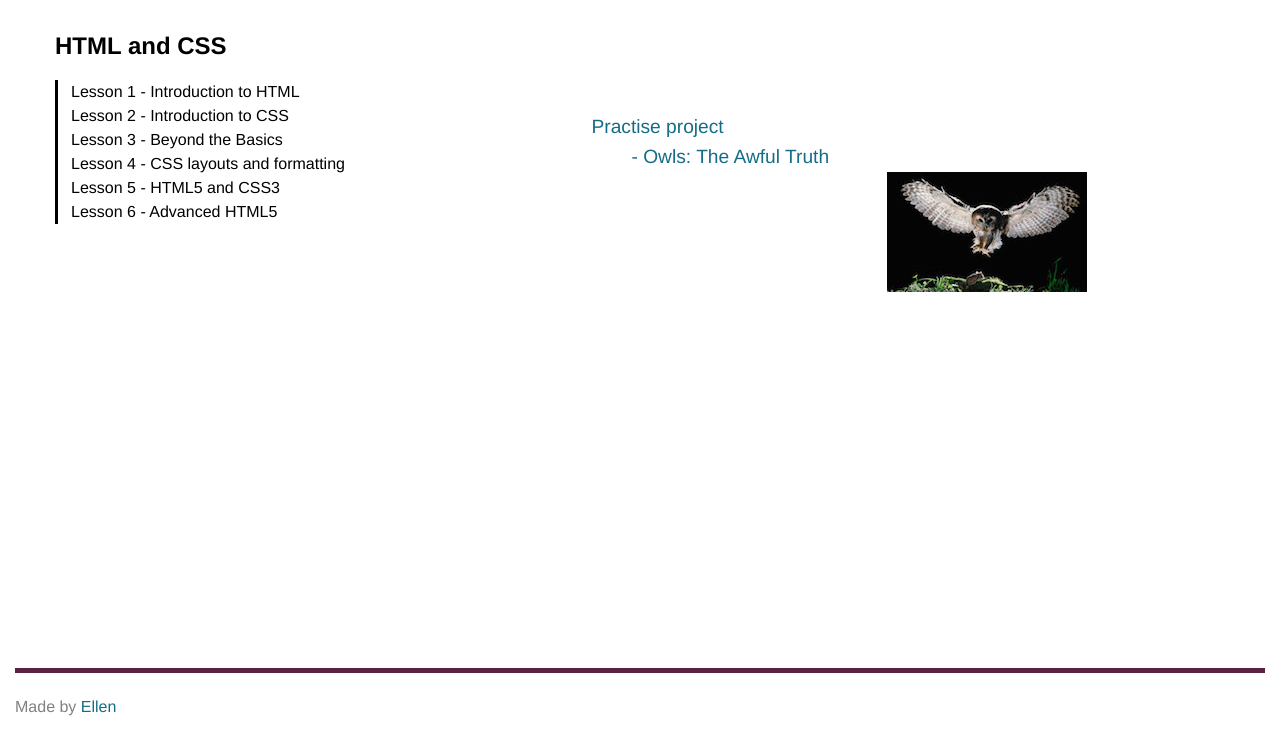
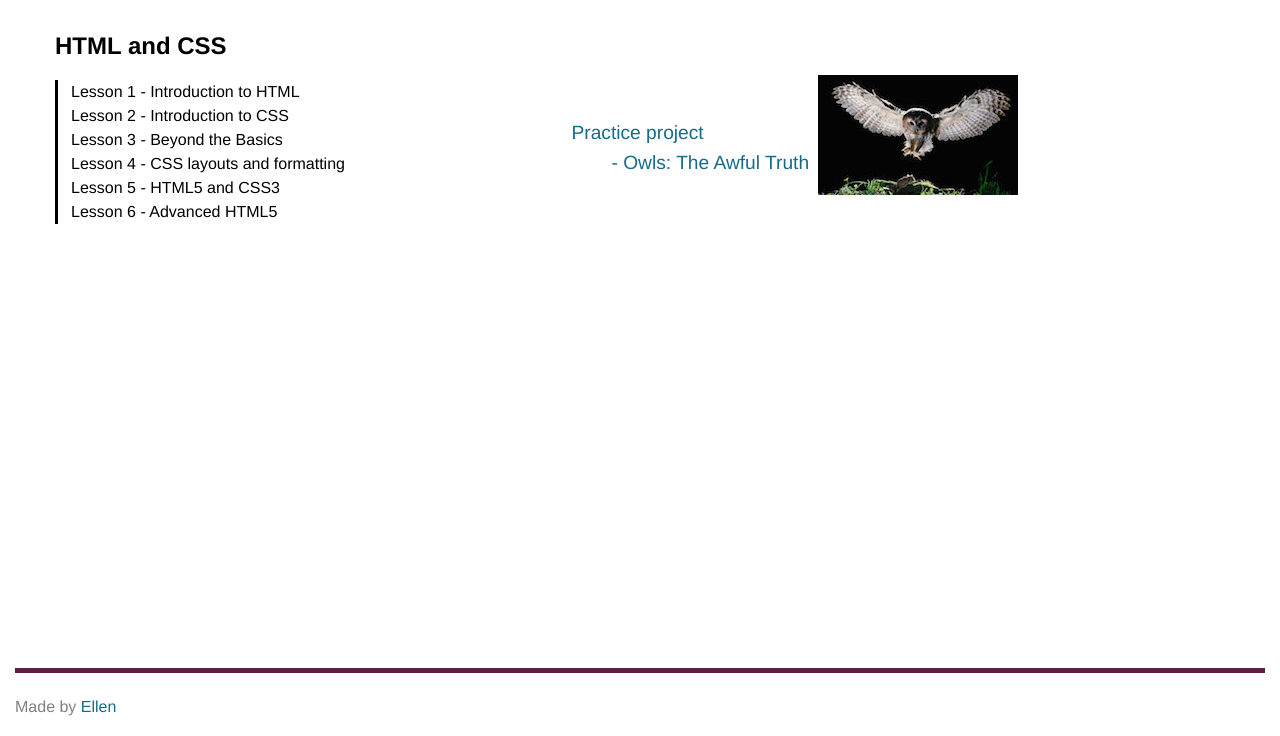
Before and after one commit to radread/Codebar, a plain HTML site: page main-index.html in a window 1280 px wide. Shown: the part 64-800 px from the top of the page. Drawn offline with Linux system fonts and the light colour scheme.

Commit message:
moved the owl image and link to inline-block
Put the links and images in separate divs to put alongside each other

```diff
--- a/index-style.css
+++ b/index-style.css
@@ -63,7 +63,7 @@ styling the practise project link (last-child?)*/
 	display: inline-block;
 	vertical-align: top;
 	width: 40%;
-	margin: 30px 0 0 100px;
+	margin: 15px 0 0 80px;
 	font-size: 1.2em;
 }
 
@@ -71,6 +71,8 @@ styling the practise project link (last-child?)*/
 	text-decoration: none;
 	color: #166c88;
 	padding: 4px;
+	width: 60%;
+	margin: 0;
 }
 
 .owls a:hover {
@@ -82,8 +84,12 @@ styling the practise project link (last-child?)*/
 	margin: 0;
 }
 
-.owls img {
-	float: right;
+#owls-link {
+	display: inline-block;
+}
+
+#owls-image {
+	display: inline-block;
 }
 
 .second-link-line {
--- a/main-index.html
+++ b/main-index.html
@@ -22,9 +22,10 @@
 						<li><a href="html-css-tutorial-6/women-in-computing.html">Lesson 6 - Advanced HTML5</a></li>
 					</ul>
 					<aside class="owls">
-						<a href="html-css-own-project/owls-the-truth.html"><p>Practise project</p>
-						<p class="second-link-line">- Owls: The Awful Truth</p></a>
-						<img src="main-index-assets/tawny-owl.jpg">
+						<div id="owls-link"><a href="html-css-own-project/owls-the-truth.html"><p>Practice project</p><p class="second-link-line">- Owls: The Awful Truth</p></a></div>
+						<div id="owls-image">
+							<img src="main-index-assets/tawny-owl.jpg">
+						</div>
 					</aside>
 				</section>
 					<!-- Create a footer with my name -->
```
